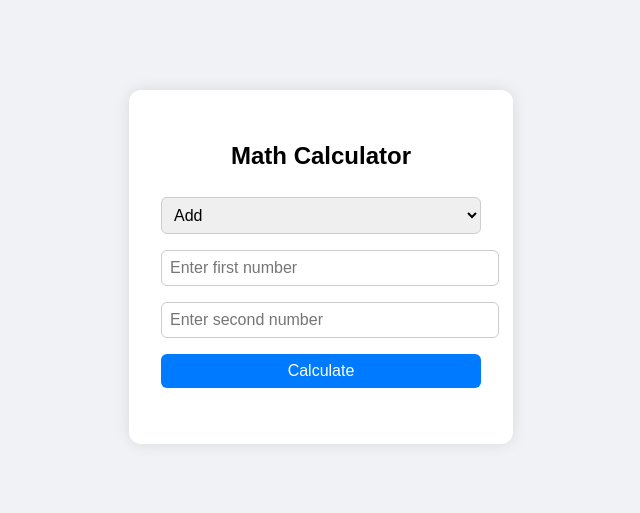
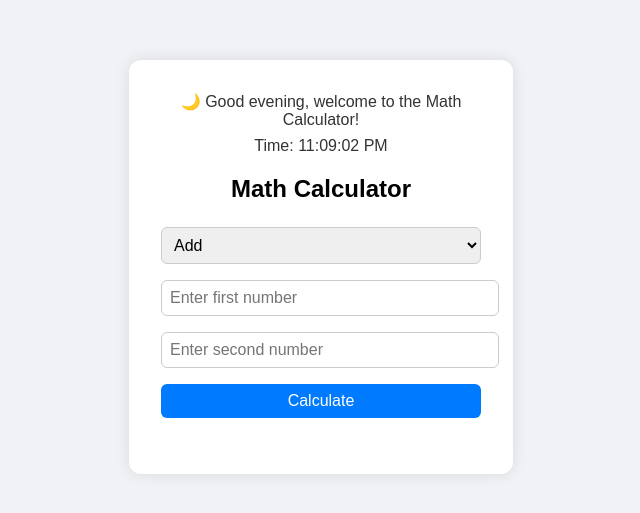
Before and after one commit to Vedabyasa/math-api-express, a website: page frontend/index.html in a window 1280 px wide. Shown: the part 133-646 px from the top of the page, without its empty margins (319-959 px from the left). Drawn offline with Linux system fonts and the light colour scheme.

Commit message:
Updating code for web page modification

```diff
--- a/frontend/index.html
+++ b/frontend/index.html
@@ -21,6 +21,14 @@
       box-shadow: 0 0 15px rgba(0, 0, 0, 0.1);
       text-align: center;
       width: 320px;
+    }
+    .welcome, .time {
+      font-size: 1rem;
+      margin-bottom: 0.5rem;
+      color: #333;
+    }
+    h2 {
+      margin-bottom: 1rem;
     }
     select, input, button {
       width: 100%;
@@ -48,6 +56,9 @@
 </head>
 <body>
   <div class="calculator">
+    <div id="greeting" class="welcome">Welcome</div>
+    <div id="currentTime" class="time">Time: --:--</div>
+
     <h2>Math Calculator</h2>
 
     <select id="operation" onchange="toggleInputFields()">
@@ -71,6 +82,32 @@
     <p id="result"></p>
   </div>
 
+  <script>
+    // Greeting based on time
+    window.addEventListener('DOMContentLoaded', () => {
+      const greetingDiv = document.getElementById("greeting");
+      const hour = new Date().getHours();
+      let greeting = "Welcome";
+      if (hour >= 5 && hour < 12) {
+        greeting = "🌅 Good morning";
+      } else if (hour >= 12 && hour < 18) {
+        greeting = "🌞 Good afternoon";
+      } else {
+        greeting = "🌙 Good evening";
+      }
+      greetingDiv.textContent = `${greeting}, welcome to the Math Calculator!`;
+    });
+
+    // Live Clock
+    function updateTime() {
+      const now = new Date();
+      const timeString = now.toLocaleTimeString();
+      document.getElementById("currentTime").textContent = `Time: ${timeString}`;
+    }
+    setInterval(updateTime, 1000);
+    updateTime(); // Initial call
+  </script>
+
   <script src="script.js"></script>
 </body>
 </html>
```
